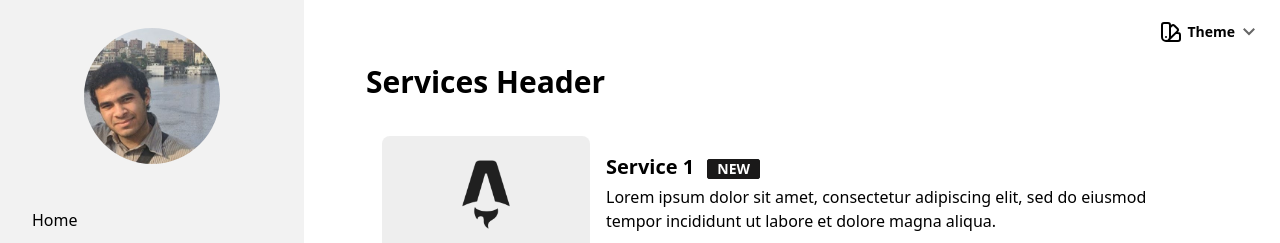
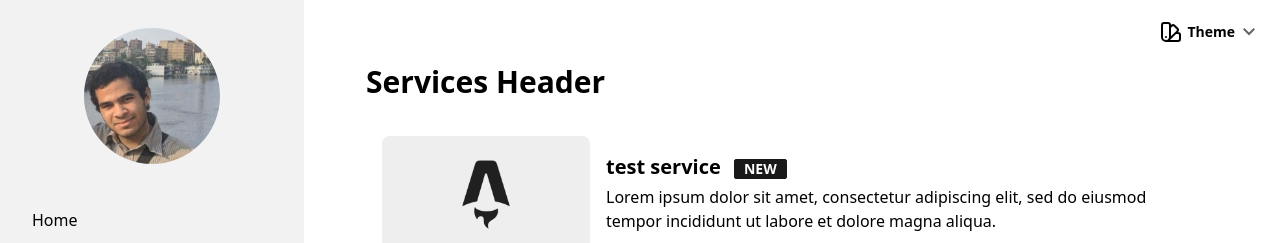
Before and after one commit to m-1226/my_website, an Astro site: page /services in a window 1280 px wide. Shown: the top 243 px of the page. Built offline with nearby package versions, Linux system fonts and the light colour scheme; Astro itself is replaced by a stand-in of ours.

Commit message:
make test for the website

```diff
--- a/src/pages/services.astro
+++ b/src/pages/services.astro
@@ -9,7 +9,7 @@
   </div>
 
   <HorizontalCard
-    title="Service 1"
+    title="test service"
     img="/post_img.webp"
     desc="Lorem ipsum dolor sit amet, consectetur adipiscing elit, sed do eiusmod tempor incididunt ut labore et dolore magna aliqua."
     badge="NEW"
```
